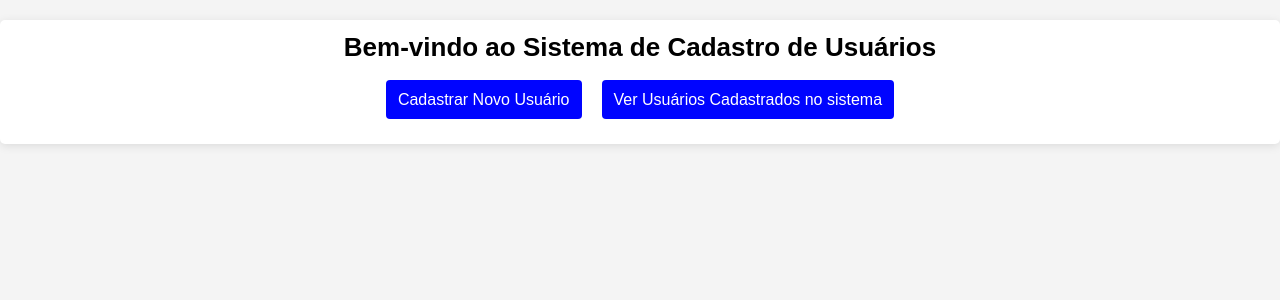
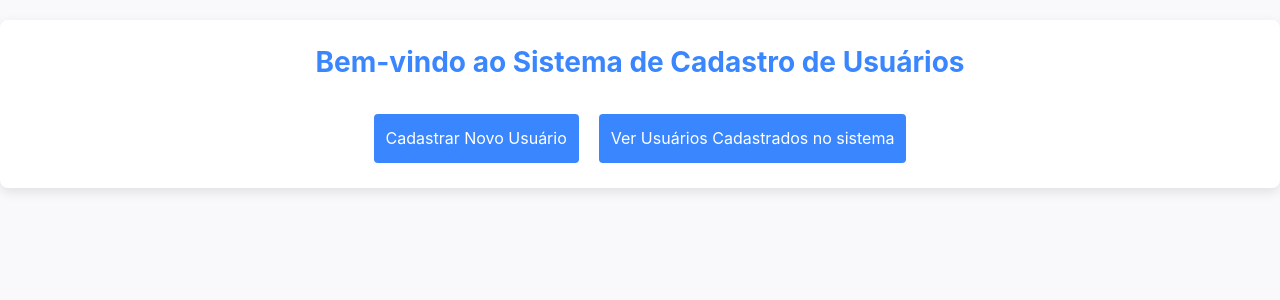
Before and after one commit to vniciusoliveira/CRUD, a PHP site: page / in a window 1280 px wide. Shown: the top 300 px of the page. Run offline with PHP 8.4, Linux system fonts and the light colour scheme.

Commit message:
Update style.css

```diff
--- a/css/style.css
+++ b/css/style.css
@@ -1,41 +1,55 @@
-/* css/estilo.css */
-*{
+* {
     margin: 0;
     padding: 0;
     box-sizing: border-box;
-
-    animation: topdown ease 800ms;
-
+    animation: fadeIn ease 600ms; /* Efeito de entrada suave */
 }
 
-:root{
+@keyframes fadeIn {
+    from { opacity: 0; transform: translateY(-10px); }
+    to { opacity: 1; transform: translateY(0); }
+}
+
+:root {
     font-size: 62.5%;
-    font-family: 'Belanosima', sans-serif;
+    font-family: 'Inter', sans-serif; /* Fonte moderna */
+    --primary-color: #3a86ff;
+    --secondary-color: #8338ec;
+    --background-color: #f9f9fb;
+    --text-color: #333;
+    --button-hover-color: #3a80d1;
+    --shadow: 0 0.4rem 1.2rem rgba(0, 0, 0, 0.1);
 }
 
 body {
-    font-family: Arial, sans-serif;
+    background-color: var(--background-color);
+    color: var(--text-color);
     margin: 0;
     padding: 0;
-    background-color: #f4f4f4;
-    color: #333;
-    line-height: 1.5rem; /* Aumenta o espaçamento entre as linhas */
+    line-height: 1.6;
+    font-smooth: antialiased;
 }
 
 .container {
     max-width: 144rem;
     margin: 2.0rem auto;
     padding: 2.0rem;
-    background-color: #fff;
-    border-radius: 0.5rem;
-    box-shadow: 0 0.2rem 1.0rem rgba(0, 0, 0, 0.1);
+    background-color: #ffffff;
+    border-radius: 0.8rem;
+    box-shadow: var(--shadow);
+    transition: transform 0.3s;
+}
+
+.container:hover {
+    transform: scale(1.02);
 }
 
 h1 {
-    font-size: 2.6rem;
+    font-size: 2.8rem;
     text-align: center;
-    color: #000;
-    margin-bottom: 2.0rem; /* Espaçamento adicional abaixo do título */
+    color: var(--primary-color);
+    margin-bottom: 2.4rem;
+    font-weight: 700;
 }
 
 form {
@@ -53,114 +67,127 @@ input[type="text"],
 input[type="email"],
 input[type="tel"],
 button {
-    padding: 1.2rem; /* Aumenta o preenchimento para melhor usabilidade */
+    padding: 1.2rem;
     margin-bottom: 2.0rem; /* Aumenta o espaçamento entre os campos */
-    border: 0.1rem solid #ccc;
-    border-radius: 0.4rem;
-    font-size: 1.6rem; /* Ajusta o tamanho da fonte */
+    border: 0.1rem solid #e0e0e0;
+    border-radius: 0.5rem;
+    font-size: 1.6rem;
+    transition: border-color 0.3s, box-shadow 0.3s;
+}
+
+input[type="text"]:focus,
+input[type="email"]:focus,
+input[type="tel"]:focus {
+    border-color: var(--primary-color);
+    box-shadow: 0 0.2rem 0.8rem rgba(0, 128, 255, 0.1);
+    outline: none;
 }
 
 button {
-    background-color: #00a300; /* Tom pastel para o botão */
-    color: #fff;
+    background-color: var(--primary-color);
+    color: #ffffff;
     border: none;
     cursor: pointer;
-    transition: background-color 0.3s; /* Suaviza a transição da cor */
+    transition: background-color 0.3s, transform 0.3s;
+    text-decoration: none; /* Remove o sublinhado dos botões */
+    margin: .5rem;
+    padding: 1.2rem;
 }
 
 button:hover {
-    background-color: #008600; /* Tom pastel mais escuro para hover */
+    background-color: var(--button-hover-color);
+    transform: translateY(-2px);
+}
+
+button, .btn-container a {
+    text-decoration: none; /* Remove o sublinhado dos links nos botões */
 }
 
 .alert {
-    padding: 1.2rem;
-    margin-bottom: 2.0rem;
-    border-radius: 0.4rem;
+    padding: 1.6rem;
+    border-radius: 0.5rem;
+    font-weight: 600;
+    transition: background-color 0.3s;
 }
 
 .alert.success {
-    background-color: #dff0d8;
-    color: #3c763d;
+    background-color: #d1f7d1;
+    color: #2e7d32;
 }
 
 .alert.error {
-    background-color: #f2dede;
-    color: #a94442;
+    background-color: #fddede;
+    color: #c62828;
 }
 
-/* Estilização da tabela */
 table {
-    width: 100%; /* A tabela ocupa toda a largura do container */
+    width: 100%;
     border-collapse: collapse;
     margin-top: 2.0rem;
+    box-shadow: var(--shadow);
     overflow-x: auto; /* Permite rolagem horizontal em telas menores */
 }
 
 th, td {
     font-size: 1.6rem;
-    padding: 1.6rem; /* Aumenta o preenchimento das células para torná-las menos apertadas */
-    text-align: left; /* Alinha o conteúdo à esquerda */
-    border-bottom: 0.1rem solid #ddd; /* Linha de borda nas células */
+    padding: 1.6rem;
+    text-align: left;
+    border-bottom: 0.1rem solid #eee;
     white-space: nowrap; /* Impede quebra de linha nas células */
 }
 
 th {
     font-size: 1.6rem;
-    background-color: #0004ff; /* Cor de fundo para cabeçalhos */
-    color: #fff; /* Cor do texto nos cabeçalhos */
+    background-color: var(--primary-color);
+    color: #ffffff;
 }
 
-/* Estilização dos botões */
 .btn-voltar,
 .btn-editar,
 .btn-excluir {
     display: inline-block;
-    padding: 1.0rem 1.5rem;
-    margin: 5px;
+    padding: 1.0rem 1.5rem; /* Uniformiza o preenchimento */
+    margin: 0.5rem;
     border: none;
     border-radius: 0.4rem;
-    color: #fff;
-    text-decoration: none;
+    color: #ffffff;
+    transition: background-color 0.3s, transform 0.3s;
+    text-decoration: none; /* Remove o sublinhado dos botões */
     text-align: center;
 }
 
 .btn-voltar {
     padding: 1.2rem; /* Aumenta o preenchimento para melhor usabilidade */
     font-size: 1.6rem;
-    background-color: #0004ff; /* Tom pastel para botão voltar */
+    background-color: var(--primary-color);
 }
 
 .btn-editar {
-    background-color: #FFA500;
+    background-color: #ffb703;
 }
 
 .btn-excluir {
-    background-color: #DC3545;
+    background-color: #e63946;
 }
 
 .btn-voltar:hover,
 .btn-editar:hover,
 .btn-excluir:hover {
-    opacity: 0.8; /* Opacidade para efeito hover */
+    transform: translateY(-3px);
+    opacity: 0.9;
 }
 
-/* Contêiner para os botões */
 .btn-container {
     display: flex;
-    justify-content: center; /* Centraliza os botões */
-    flex-wrap: wrap; /* Permite que os botões se ajustem em múltiplas linhas em telas pequenas */
-    margin-top: 1.5rem; /* Adiciona espaço entre os elementos */
+    justify-content: center;
+    gap: 1rem; /* Espaço entre os botões */
+    flex-wrap: wrap;
+    margin-top: 2rem;
 }
 
-.btn-container a,
-.btn-container button {
-    margin: 0.5rem 1.0rem; /* Espaçamento entre os botões */
-}
-
-/* Responsividade */
-@media (max-width: 60.0rem) {
+@media (max-width: 600px) {
     .container {
-        padding: 1.5rem; /* Ajusta o preenchimento em telas menores */
+        padding: 2rem;
     }
 
     input[type="text"],
@@ -171,18 +198,18 @@ th {
     }
 
     th, td {
-        padding: 1.0rem; /* Diminui o preenchimento das células em telas menores */
+        padding: 1rem;
     }
 
     .btn-container {
-        flex-direction: column; /* Organiza os botões em uma coluna para caberem em telas menores */
-        align-items: center; /* Centraliza os botões na coluna */
+        flex-direction: column;
+        align-items: center;
     }
 
     .btn-voltar,
     .btn-editar,
     .btn-excluir {
-        width: 100%; /* Expande o botão para ocupar toda a largura em telas pequenas */
+        width: 100%;
         text-align: center;
     }
 }
```
